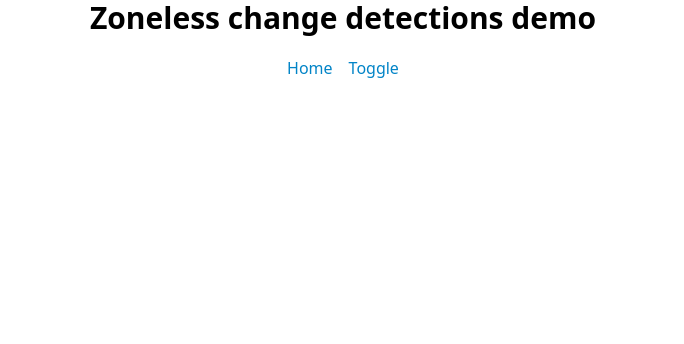
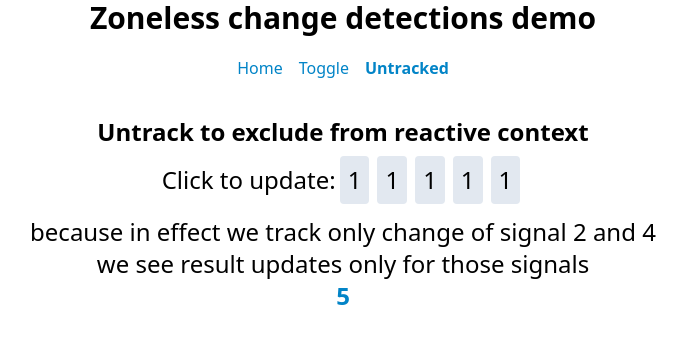
Before and after one commit to MaksymByelous/zoneless-cd, an Angular app: page /untracked in a window 1280 px wide. Before the commit this address led to /. Shown: the top 344 px of the page, without its empty margins (297-981 px from the left). Built offline with nearby package versions, Linux system fonts and the light colour scheme.

Commit message:
add untracked functions demo

```diff
--- a/src/app/app.component.ts
+++ b/src/app/app.component.ts
@@ -10,6 +10,7 @@ import {RouterLink, RouterLinkActive, RouterOutlet} from '@angular/router';
     <nav class="flex justify-center space-x-4 mb-5 text-sky-600">
       <a routerLink="/home" routerLinkActive="font-bold">Home</a>
       <a routerLink="/toggle" routerLinkActive="font-bold">Toggle</a>
+      <a routerLink="/untracked" routerLinkActive="font-bold">Untracked</a>
     </nav>
     <router-outlet />
   `,
--- a/src/app/app.routes.ts
+++ b/src/app/app.routes.ts
@@ -1,9 +1,11 @@
 import { Routes } from '@angular/router';
 import {ParentComponent} from "./components/parent/parent.component";
 import {ActiveToggleComponent} from "./components/active-toggle/active-toggle.component";
+import {UntrackedSignalComponent} from "./components/untracked-signal/untracked-signal.component";
 
 export const routes: Routes = [
   {path: '', redirectTo: 'home', pathMatch: 'full'},
   {path: 'home', component: ParentComponent},
   {path: 'toggle', component: ActiveToggleComponent},
+  {path: 'untracked', component: UntrackedSignalComponent},
 ];
--- a/src/app/components/active-toggle/active-toggle.component.html
+++ b/src/app/components/active-toggle/active-toggle.component.html
@@ -20,7 +20,7 @@
   <div class="font-bold mt-2 mb-2">Alternative with fix</div>
   <div class="mb-3">Active items: {{ listActiveItems() }}</div>
   <div class="mb-3">
-    <span>Click to to toggle:</span>
+    <span>Click to toggle:</span>
     @for(item of list(); track item.id) {
       <button class="bg-slate-200 rounded p-2 ml-1 mr-1"
               (click)="item.$isActive.set(!item.$isActive())"
--- /dev/null
+++ b/src/app/components/untracked-signal/untracked-signal.component.html
@@ -0,0 +1,19 @@
+<div class="p-2 text-center text-2xl">
+  <div class="font-bold mt-2 mb-2">Untrack to exclude from reactive context</div>
+  <div class="mb-3">
+    <span>Click to update:</span>
+    @for(item of signalTrain; let idx = $index; track idx) {
+      <button class="bg-slate-200 rounded p-2 ml-1 mr-1"
+              (click)="updateSignal(idx)">
+        {{ item() }}
+      </button>
+    }
+  </div>
+  <div>
+    because in effect we track only change of signal 2 and 4
+    <br>
+    we see result updates only for those signals
+    <br>
+    <span class="text-sky-600 font-semibold">{{result()}}</span>
+  </div>
+</div>
--- /dev/null
+++ b/src/app/components/untracked-signal/untracked-signal.component.ts
@@ -0,0 +1,41 @@
+import {Component, effect, signal, untracked} from '@angular/core';
+
+@Component({
+  selector: 'app-untracked-signal',
+  standalone: true,
+  imports: [],
+  templateUrl: './untracked-signal.component.html',
+  styleUrl: './untracked-signal.component.scss'
+})
+export class UntrackedSignalComponent {
+  sig1 = signal(1);
+  sig2 = signal(1);
+  sig3 = signal(1);
+  sig4 = signal(1);
+  sig5 = signal(1);
+
+  signalTrain = [this.sig1, this.sig2, this.sig3, this.sig4, this.sig5];
+
+  result = signal(0)
+
+  constructor() {
+    effect(() => {
+      const b = this.sig2();
+      const d = this.sig4();
+
+      const a = untracked(this.sig1);
+      const c = untracked(this.sig3);
+      const e = untracked(this.sig5);
+
+      untracked(() => this.doSomething(a,b,c,d,e));
+    })
+  }
+
+  doSomething(a: number, b: number, c: number, d: number, e: number) {
+    this.result.set(a + b + c + d + e)
+  }
+
+  updateSignal(index: number) {
+    this.signalTrain[index].set(this.signalTrain[index]() + 1);
+  }
+}
```
Also changed, not shown: src/app/components/untracked-signal/untracked-signal.component.scss (added), 1 other file (tests, documents, lock files or other folders).
